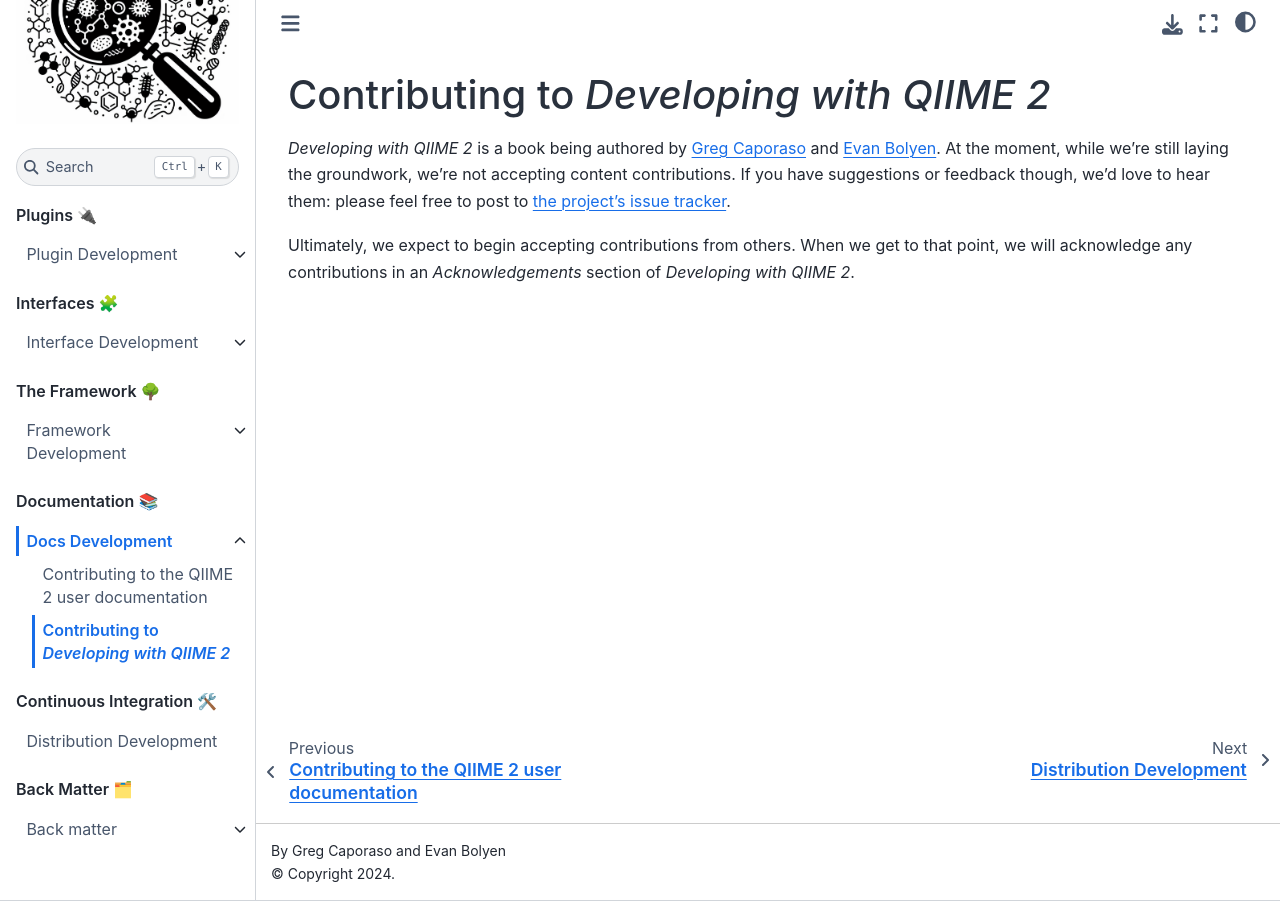
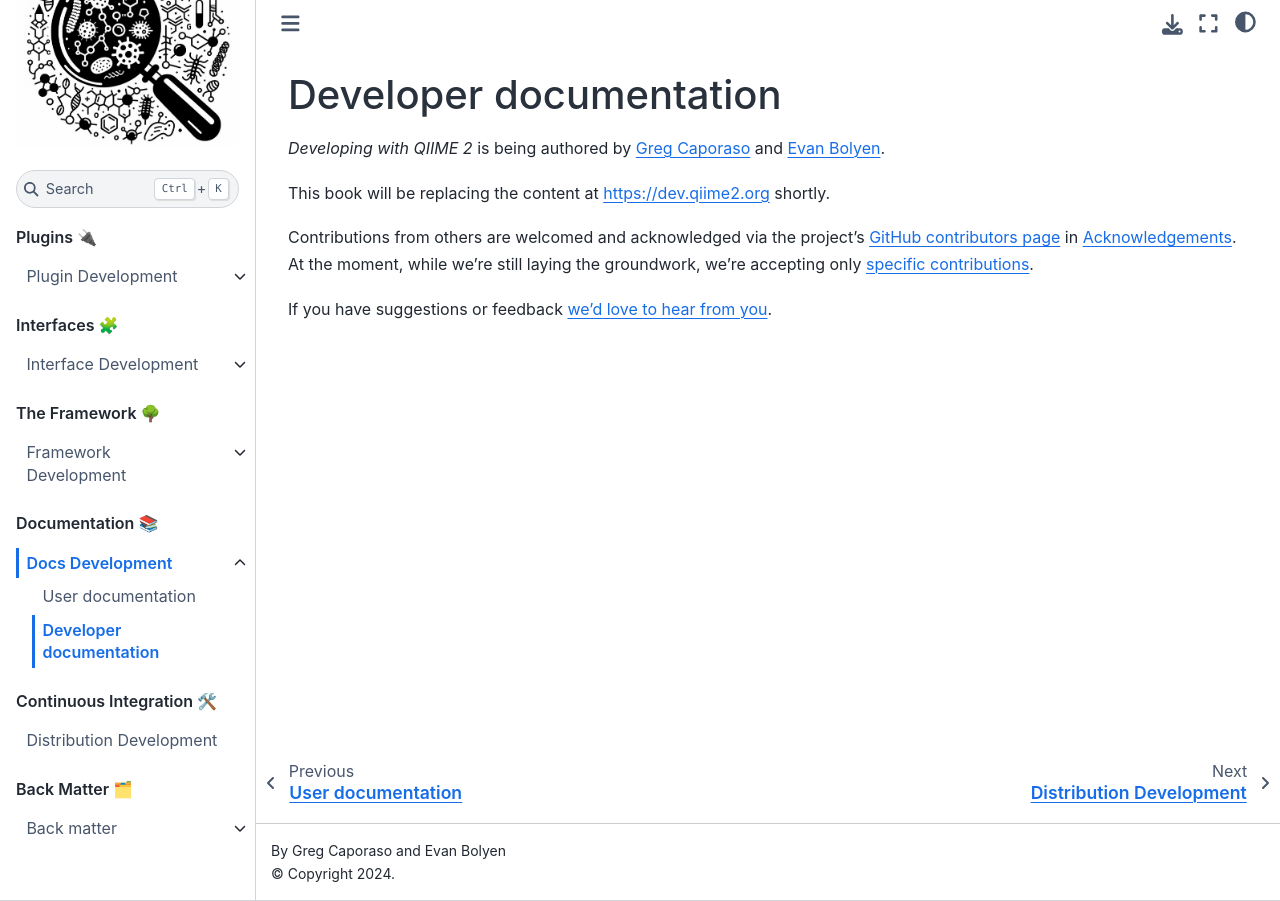
Before and after one commit to caporaso-lab/developing-with-qiime2, a Jupyter Book: the page built from book/docs/developer-documentation.md, in a window 1280 px wide. Built offline with Jupyter Book 1.0.4 settings and Sphinx 7.4.7 and the Sphinx Book theme 1.1.4, drawn with Linux system fonts in a browser that asks for light colours; pages that are not in the unit, such as notebooks, are missing from menus.

Commit message:
add license, refactor docs Part
addresses #55
re-write/update text, add acknowledgements, link to help-wanted issues

````diff
--- a/book/docs/developer-documentation.md
+++ b/book/docs/developer-documentation.md
@@ -1,9 +1,11 @@
 (contributing-to-dwq2)=
-# Contributing to *Developing with QIIME 2*
+# Developer documentation
 
-*Developing with QIIME 2* is a book being authored by [Greg Caporaso](https://github.com/gregcaporaso) and [Evan Bolyen](https://github.com/ebolyen).
-At the moment, while we're still laying the groundwork, we're not accepting content contributions.
-If you have suggestions or feedback though, we'd love to hear them: please feel free to post to [the project's issue tracker](https://github.com/caporaso-lab/developing-with-qiime2/issues).
+*Developing with QIIME 2* is being authored by [Greg Caporaso](https://github.com/gregcaporaso) and [Evan Bolyen](https://github.com/ebolyen).
 
-Ultimately, we expect to begin accepting contributions from others.
-When we get to that point, we will acknowledge any contributions in an *Acknowledgements* section of *Developing with QIIME 2*.
+This book will be replacing the content at https://dev.qiime2.org shortly.
+
+Contributions from others are welcomed and acknowledged via the project's [GitHub contributors page](https://github.com/caporaso-lab/developing-with-qiime2/graphs/contributors) in [](acknowledgements).
+At the moment, while we're still laying the groundwork, we're accepting only [specific contributions](https://github.com/caporaso-lab/developing-with-qiime2/labels/help%20wanted).
+
+If you have suggestions or feedback [we'd love to hear from you](https://github.com/caporaso-lab/developing-with-qiime2/issues).
--- a/book/intro.md
+++ b/book/intro.md
@@ -2,7 +2,8 @@
 
 **Your guide for writing, testing, and distributing QIIME 2 plugins, interfaces, and documentation.**
 
-```{note}
+```{admonition} Development status of this content
+:class: note
 *Developing with QIIME 2* remains in [very active development](https://github.com/caporaso-lab/developing-with-qiime2/commits/main/) between March and April of 2024.
 It should be getting more complete by the day. 🚀
 
@@ -48,8 +49,18 @@ Chapters are generally broken up into *Sections*.
 For example, the [](plugin-tutorial-intro) chapter works through building a new QIIME 2 plugin from scratch.
 It does this in a series of sections that focus on different plugin components.
 
+(acknowledgements)=
+## Acknowledgements
+[The authors](contributing-to-dwq2) would like to thank [those who have contributed](https://github.com/caporaso-lab/developing-with-qiime2/graphs/contributors) to the writing of *Developing with QIIME 2*.
+
+The template plugin used in [](plugin-tutorial-intro) was derived from [@misialq's plugin template](https://github.com/bokulich-lab/q2-plugin-template).
+
 ## Getting Help
 For the most up-to-date information on how to get help with QIIME 2, as a user or developer, see [here](https://github.com/qiime2/.github/blob/main/SUPPORT.md).
 
 ## Contributing
 To get information on contributing to *Developing with QIIME 2*, see [](contributing-to-dwq2).
+
+## License
+
+<p xmlns:cc="http://creativecommons.org/ns#" xmlns:dct="http://purl.org/dc/terms/"><a property="dct:title" rel="cc:attributionURL" href="https://github.com/caporaso-lab/developing-with-qiime2/">Developing with QIIME 2</a> by <a rel="cc:attributionURL dct:creator" property="cc:attributionName" href="https://cap-lab.bio">Greg Caporaso and Evan Bolyen</a> is licensed under <a href="https://creativecommons.org/licenses/by-nc-nd/4.0/?ref=chooser-v1" target="_blank" rel="license noopener noreferrer" style="display:inline-block;">CC BY-NC-ND 4.0.<img style="height:22px!important;margin-left:3px;vertical-align:text-bottom;" src="https://mirrors.creativecommons.org/presskit/icons/cc.svg?ref=chooser-v1" alt=""><img style="height:22px!important;margin-left:3px;vertical-align:text-bottom;" src="https://mirrors.creativecommons.org/presskit/icons/by.svg?ref=chooser-v1" alt=""><img style="height:22px!important;margin-left:3px;vertical-align:text-bottom;" src="https://mirrors.creativecommons.org/presskit/icons/nc.svg?ref=chooser-v1" alt=""><img style="height:22px!important;margin-left:3px;vertical-align:text-bottom;" src="https://mirrors.creativecommons.org/presskit/icons/nd.svg?ref=chooser-v1" alt=""></a></p>
````
Also changed, not shown: book/docs/user-documentation.md (+22 -22 lines), 1 other file.
